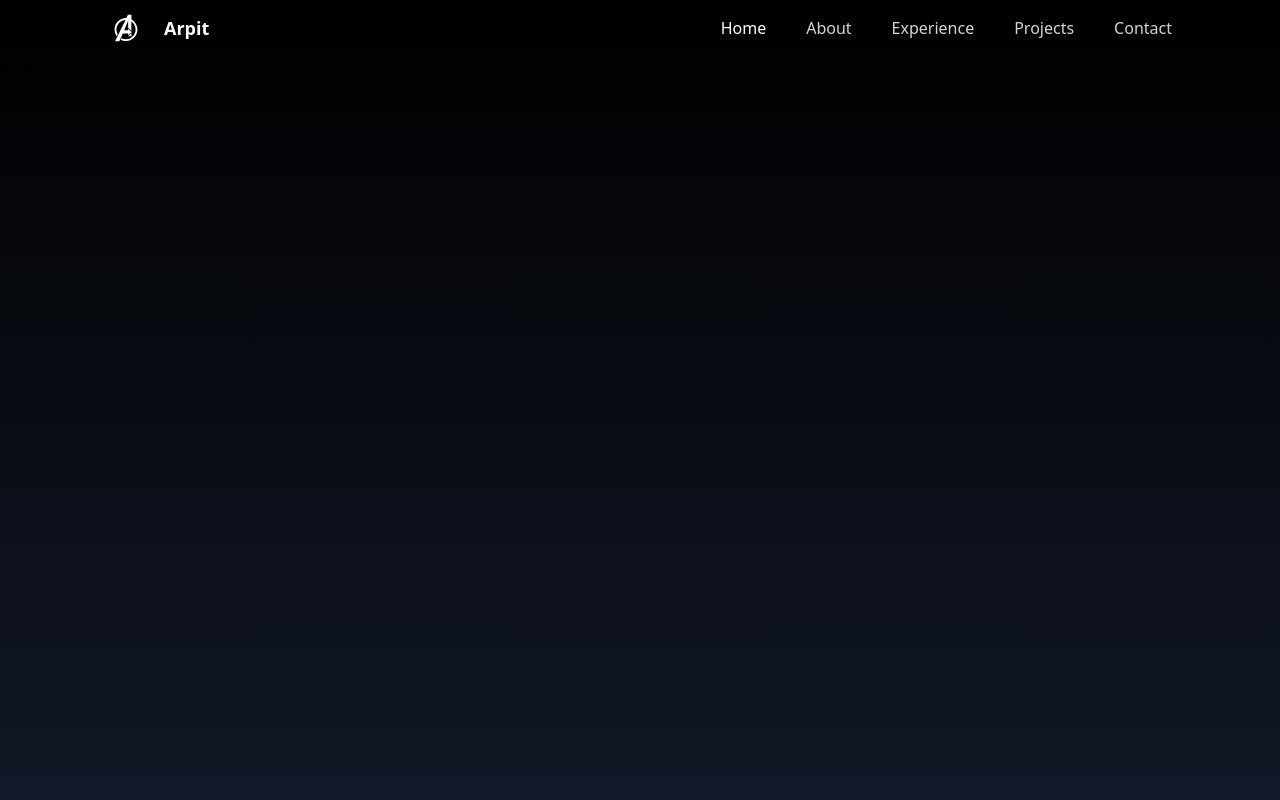
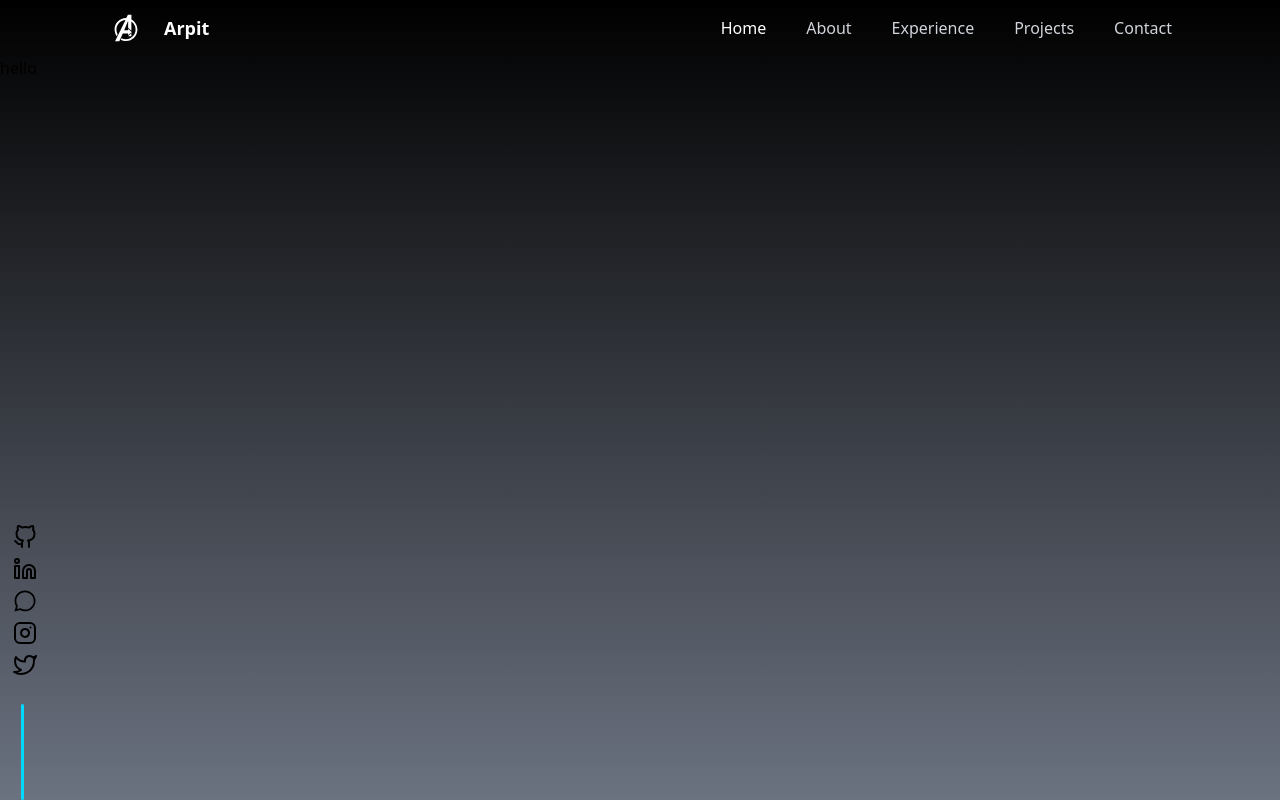
Before and after one commit to ARinger22/My_Website, a React (Create React App) app: page / in a window 1280 px wide. Built offline with nearby package versions, Linux system fonts and the light colour scheme.

Commit message:
updated navbar

```diff
--- a/src/App.js
+++ b/src/App.js
@@ -11,7 +11,7 @@ import {
 
 function App() {
   return (
-    <div className="h-screen bg-gradient-to-b from-black to-gray-900">
+    <div className="h-screen bg-gradient-to-b from-black to-gray-500">
       <Router>
         <Navbar />
         <Routes>
--- a/src/components/Navbar.jsx
+++ b/src/components/Navbar.jsx
@@ -25,6 +25,32 @@ const MobileMenu = styled.div`
     }
 `;
 
+const Lining = styled.div`
+    margin-top: 1.2rem;
+    position: relative;
+    left: 8px;
+    width: 3px;
+    height: 6rem;
+    background: rgb(0, 217, 255);
+    border-radius: 5px;
+`;
+
+const ContactDiv = styled.div`
+    z-index: 10;
+    position: fixed;
+    bottom: 0px;
+    left: 1%;
+    display: flex;
+    flex-direction: column;
+    gap: 8px;
+    font-size: 1.5rem;
+
+    a:hover svg {
+    transform: translateY(-5px); /* Adjust the value as needed */
+    transition: transform 0.3s ease;
+  }
+`;
+
 export default function Navbar() {
     const [isMobileMenuOpen, setIsMobileMenuOpen] = useState(false);
 
@@ -38,13 +64,13 @@ export default function Navbar() {
                 <div className="relative flex h-14 items-center justify-between">
                     <div className="flex flex-1 items-center justify-center sm:items-stretch sm:justify-start">
                         <div className="flex flex-shrink-0 items-center">
-                            <img className="h-10 w-auto filter invert " src={logo} alt="logo" />
-                            <h1 className="text-white ml-2 text-lg font-extrabold"><a href='/'> Arpit </a></h1>
+                            <a href='/'> <img className="h-10 w-auto filter invert hover:bg-blue-200" src={logo} alt="logo" /> </a>
+                            <h1 className="text-white ml-2 text-lg font-extrabold hover:text-blue-400"><a href='/'> Arpit </a></h1>
                         </div>
                         <div className="flex flex-1 items-center justify-center sm:items-stretch sm:justify-end">
                             <div className="hidden sm:block">
                                 <div className="flex space-x-4">
-                                    <a href="/" className="text-white rounded-md px-3 py-2 text-large font-medium hover:border-b hover:border-blue-400 hover:text-blue-400 hover:border-b-2" aria-current="page">Home</a>
+                                    <a href="/" className="text-white rounded-md px-3 py-2 text-large font-medium hover:border-b-2 hover:border-blue-400 hover:text-blue-400" aria-current="page">Home</a>
                                     <a href="/about" className="text-gray-300 hover:border-b hover:border-blue-400 hover:text-blue-400 hover:border-b-2 rounded-md px-3 py-2 text-large font-medium">About</a>
                                     <a href="/experience" className="text-gray-300 hover:border-b hover:border-blue-400 hover:text-blue-400 hover:border-b-2 rounded-md px-3 py-2 text-large font-medium">Experience</a>
                                     <a href="/projects" className="text-gray-300 hover:border-b hover:border-blue-400 hover:text-blue-400 hover:border-b-2 rounded-md px-3 py-2 text-large font-medium">Projects</a>
@@ -72,6 +98,46 @@ export default function Navbar() {
                             )}
                         </button>
                     </div>
+                    <ContactDiv className="sc-301b97f5-0 gbbQfw" style={{ position: 'fixed', bottom: 0, left: '1%' }}>
+                        <a className='hover:text-blue-400' target="_blank" rel="noreferrer" aria-label="Link to my Github" href="https://github.com/ARinger22">
+                            <svg stroke="currentColor" fill="none" stroke-width="2" viewBox="0 0 24 24" stroke-linecap="round" stroke-linejoin="round" height="1em" width="1em" xmlns="http://www.w3.org/2000/svg">
+                                <path d="M9 19c-5 1.5-5-2.5-7-3m14 6v-3.87a3.37 3.37 0 0 0-.94-2.61c3.14-.35 6.44-1.54 6.44-7A5.44 5.44 0 0 0 20 4.77 5.07 5.07 0 0 0 19.91 1S18.73.65 16
+                                2.48a13.38 13.38 0 0 0-7 0C6.27.65 5.09 1 5.09 1A5.07 5.07 0 0 0 5 4.77a5.44 5.44 0 0 0-1.5 3.78c0 5.42 3.3 6.61 6.44 7A3.37 3.37 0 0 0 9 18.13V22">
+                                </path>
+                            </svg>
+                        </a>
+                        <a className='hover:text-blue-400' target="_blank" rel="noreferrer" aria-label="Link to my Linkedin" href="https://www.linkedin.com/in/arpit-gautam-00989322a/">
+                            <svg stroke="currentColor" fill="none" stroke-width="2" viewBox="0 0 24 24" stroke-linecap="round" stroke-linejoin="round" height="1em" width="1em" xmlns="http://www.w3.org/2000/svg">
+                                <path d="M16 8a6 6 0 0 1 6 6v7h-4v-7a2 2 0 0 0-2-2 2 2 0 0 0-2 2v7h-4v-7a6 6 0 0 1 6-6z"></path>
+                                <rect x="2" y="9" width="4" height="12"></rect>
+                                <circle cx="4" cy="4" r="2"></circle>
+                            </svg>
+                        </a>
+                        <a className='hover:text-blue-400' target="_blank" rel="noreferrer" aria-label="Link to contact me on WhatsApp" href="https://api.whatsapp.com/send?phone=9179630621">
+                            <svg stroke="currentColor" fill="currentColor" stroke-width="0" viewBox="0 0 448 512" height="1em" width="1em" xmlns="http://www.w3.org/2000/svg">
+                                <path d="M380.9 97.1C339 55.1 283.2 32 223.9 32c-122.4 0-222 99.6-222 222 0 39.1 10.2 77.3 29.6 111L0 480l117.7-30.9c32.4 17.7 68.9 27 106.1 27h.1c122.3 0
+                                224.1-99.6 224.1-222 0-59.3-25.2-115-67.1-157zm-157 341.6c-33.2 0-65.7-8.9-94-25.7l-6.7-4-69.8 18.3L72 359.2l-4.4-7c-18.5-29.4-28.2-63.3-28.2-98.2 0-101.7
+                                82.8-184.5 184.6-184.5 49.3 0 95.6 19.2 130.4 54.1 34.8 34.9 56.2 81.2 56.1 130.5 0 101.8-84.9 184.6-186.6 184.6zm101.2-138.2c-5.5-2.8-32.8-16.2-37.9-18-5.1-
+                                1.9-8.8-2.8-12.5 2.8-3.7 5.6-14.3 18-17.6 21.8-3.2 3.7-6.5 4.2-12 1.4-32.6-16.3-54-29.1-75.5-66-5.7-9.8 5.7-9.1 16.3-30.3
+                                1.8-3.7.9-6.9-.5-9.7-1.4-2.8-12.5-30.1-17.1-41.2-4.5-10.8-9.1-9.3-12.5-9.5-3.2-.2-6.9-.2-10.6-.2-3.7 0-9.7 1.4-14.8 6.9-5.1 5.6-19.4 19-19.4 46.3 0 27.3 19.9
+                                53.7 22.6 57.4 2.8 3.7 39.1 59.7 94.8 83.8 35.2 15.2 49 16.5 66.6 13.9 10.7-1.6 32.8-13.4 37.4-26.4 4.6-13 4.6-24.1 3.2-26.4-1.3-2.5-5-3.9-10.5-6.6z">
+                                </path>
+                            </svg>
+                        </a>
+                        <a className='hover:text-blue-400' target="_blank" rel="noreferrer" aria-label="Link to contact me on Instagram" href="https://www.instagram.com/arpit.g_0224/">
+                            <svg stroke="currentColor" fill="none" stroke-width="2" viewBox="0 0 24 24" stroke-linecap="round" stroke-linejoin="round" height="1em" width="1em" xmlns="http://www.w3.org/2000/svg">
+                                <rect x="2" y="2" width="20" height="20" rx="5" ry="5"></rect>
+                                <path d="M16 11.37A4 4 0 1 1 12.63 8 4 4 0 0 1 16 11.37z"></path>
+                                <line x1="17.5" y1="6.5" x2="17.51" y2="6.5"></line>
+                            </svg>
+                        </a>
+                        <a className='hover:text-blue-400' target="_blank" rel="noreferrer" aria-label="Link to contact me on Twitter" href="/">
+                            <svg stroke="currentColor" fill="none" stroke-width="2" viewBox="0 0 24 24" stroke-linecap="round" stroke-linejoin="round" height="1em" width="1em" xmlns="http://www.w3.org/2000/svg">
+                                <path d="M23 3a10.9 10.9 0 0 1-3.14 1.53 4.48 4.48 0 0 0-7.86 3v1A10.66 10.66 0 0 1 3 4s-4 9 5 13a11.64 11.64 0 0 1-7 2c9 5 20 0 20-11.5a4.5 4.5 0 0 0-.08-.83A7.72 7.72 0 0 0 23 3z"></path>
+                            </svg>
+                        </a>
+                        <Lining className="barra"></Lining>
+                    </ContactDiv>
                 </div>
                 {isMobileMenuOpen &&
                     <MobileMenu className="sm:hidden bg-gray-1000" id="mobile-menu">
```
